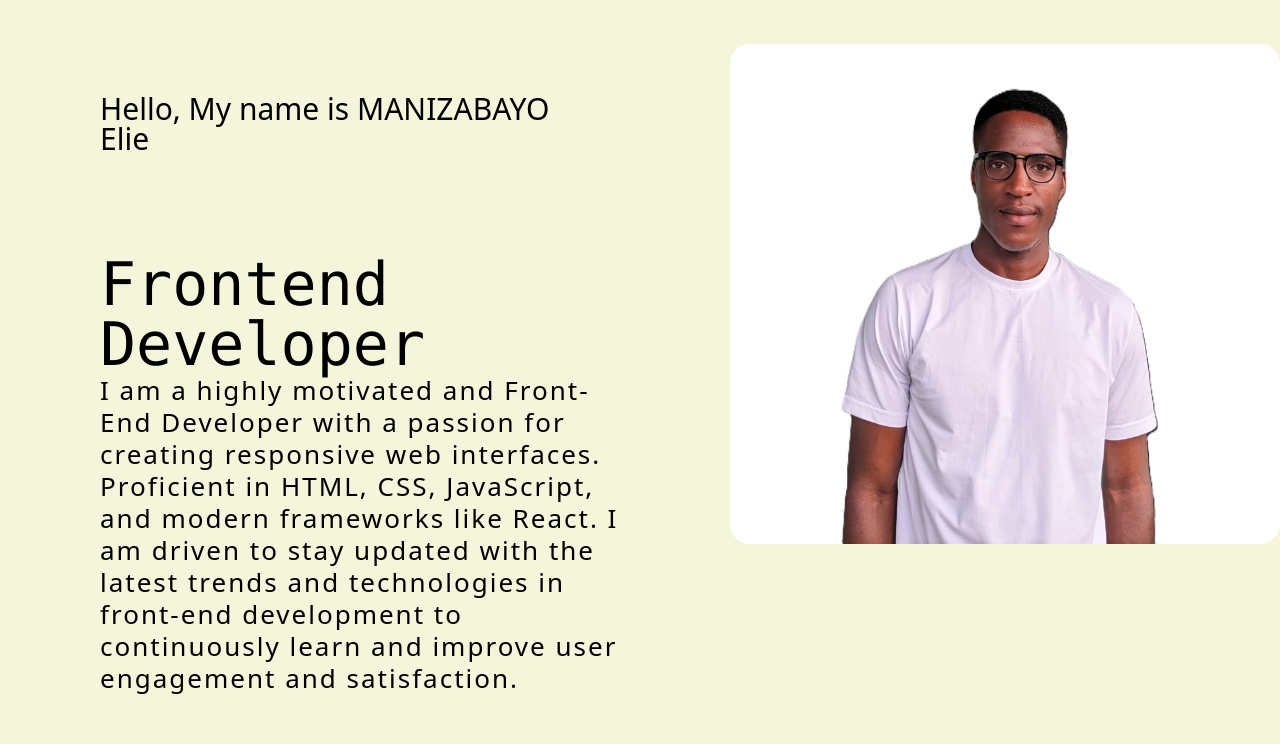
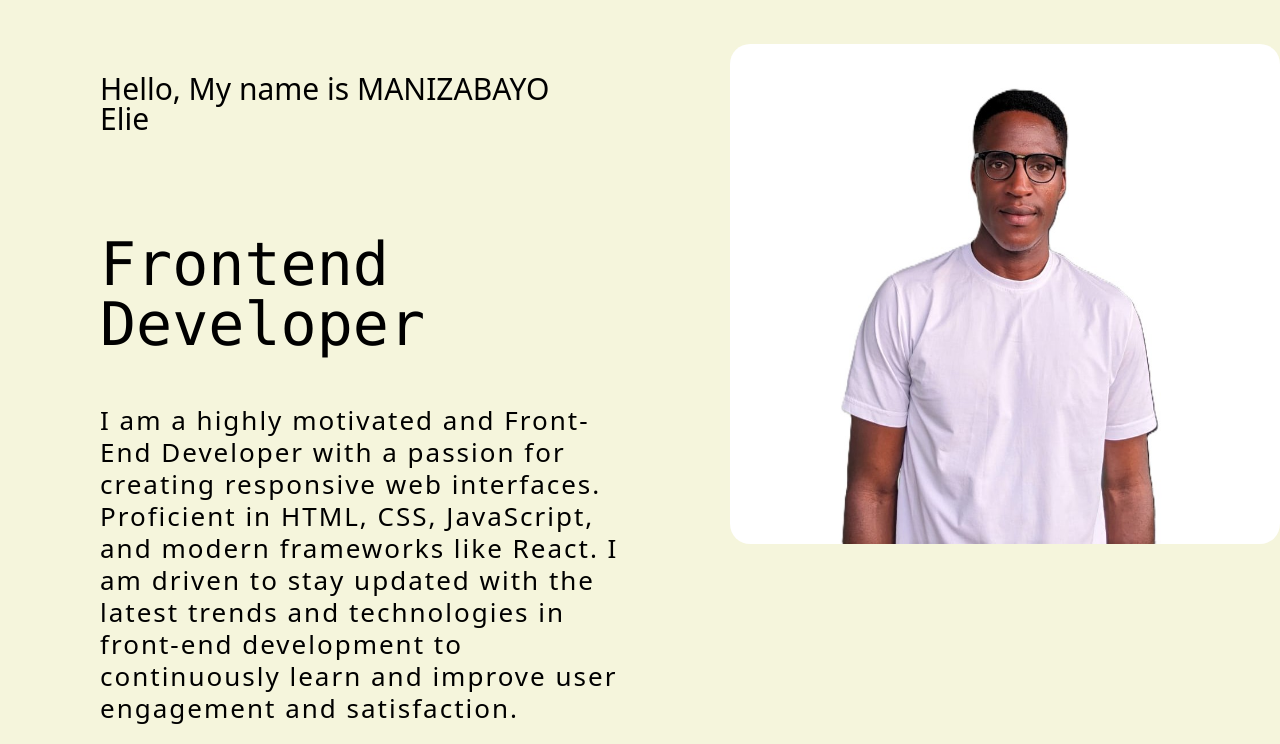
Before and after one commit to MANIZABAYO-Elie/ELIE-PORTIFOLIO, a website: page public/index.html in a window 1280 px wide. Shown: the part 56-800 px from the top of the page. Drawn offline with Linux system fonts and the light colour scheme.

Commit message:
about page modified

```diff
--- a/public/index.html
+++ b/public/index.html
@@ -21,9 +21,9 @@
     </header>
     <div class="flex gap-[100px]">
         <div class="w-[800px]">
-            <h5 class=" mt-[100px] ml-[100px] w-[500px] font-extralight text-[30px] leading-[30px]">Hello, My name is MANIZABAYO Elie</h5>
+            <h5 class=" mt-[80px] ml-[100px] w-[500px] font-extralight text-[30px] leading-[30px]">Hello, My name is MANIZABAYO Elie</h5>
             <h1 class=" mt-[100px] ml-[100px] w-[500px] font-mono text-[60px] leading-[60px]">Frontend Developer</h1>
-            <p class="ml-[100px] mt-[100px]w-[700px] font-extralight text-[26px] leading-[32px] tracking-[2px] ">
+            <p class="ml-[100px] pt-[50px] mt-[100px]w-[700px] font-extralight text-[26px] leading-[32px] tracking-[2px] ">
                 I am  a highly motivated and Front-End Developer with a passion for creating responsive web interfaces.
                 Proficient in HTML, CSS, JavaScript, and modern frameworks like React.
                 I am  driven to stay updated with the latest trends and technologies in front-end development
```
Also changed, not shown: public/About.html (+2 -1 lines), src/style.css.
